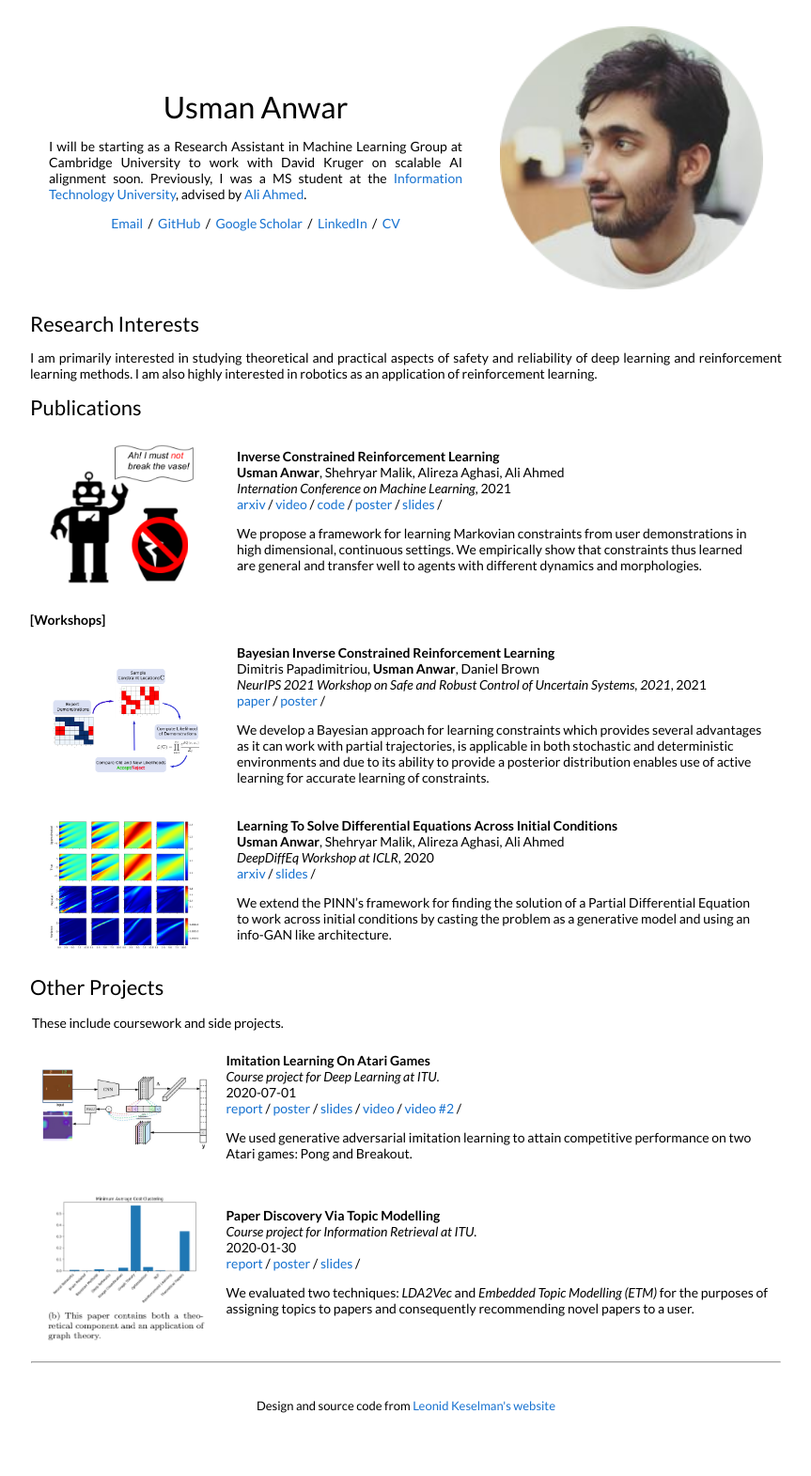
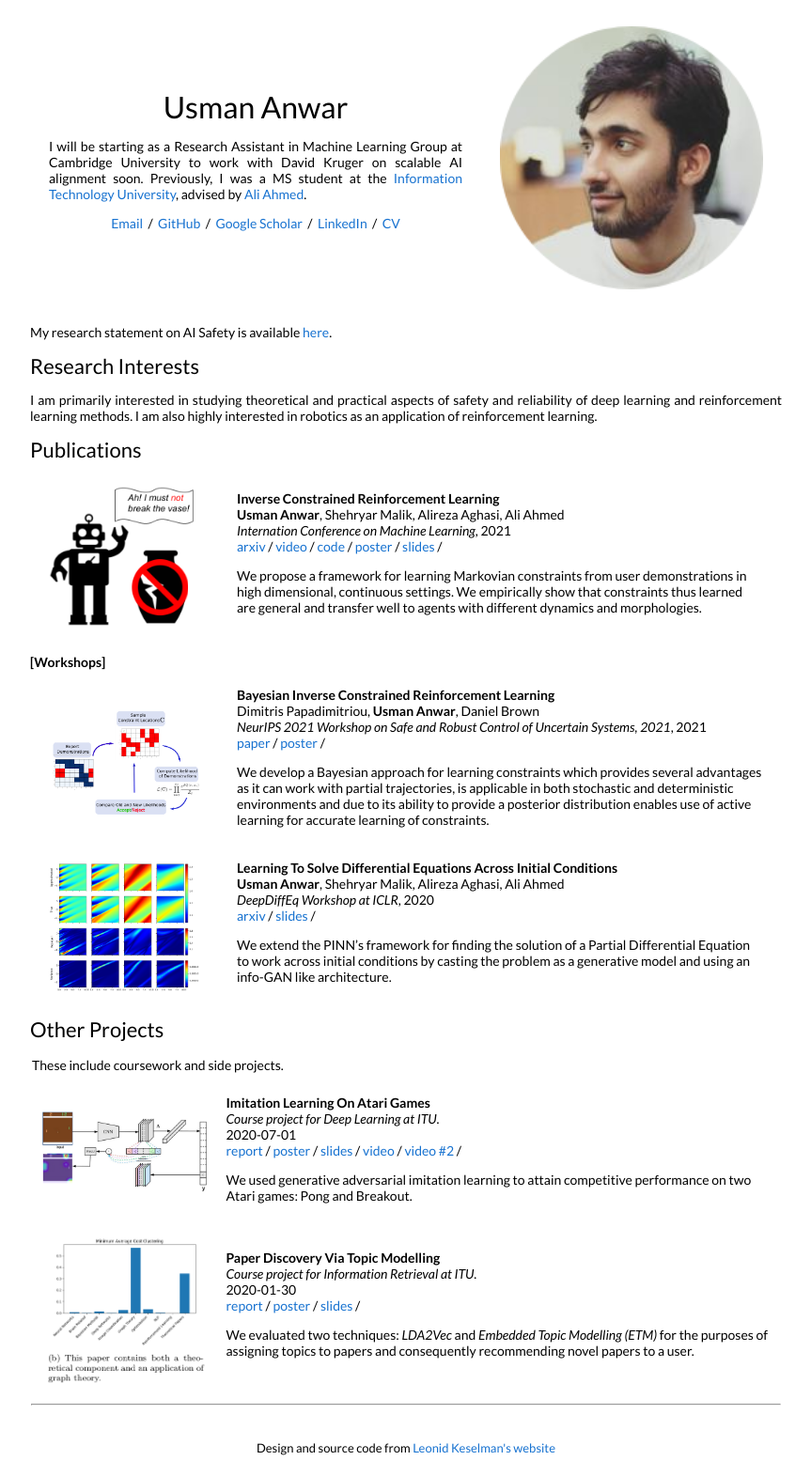
Before and after one commit to uzman-anwar/uzman-anwar.github.io, a Jekyll site: the page built from _posts/workshop/2021-12-01-BICRL.markdown, in a window 1280 px wide. Shown: the whole page at 94% size, without its empty margins (208-1071 px from the left). Built offline with Jekyll 4.4.1, drawn with Linux system fonts in a browser that asks for light colours; before the commit the page ends 1526 px from its top, so only the background shows below that.

Commit message:
Added research statement on AI Safety

```diff
--- a/_layouts/default.html
+++ b/_layouts/default.html
@@ -43,6 +43,9 @@
             </td>
           </tr>
         </table>
+
+        <p>My research statement on AI Safety is available <a href="/pdfs/Research_Statement_On_AI_Safety.pdf">here</a>.
+        </p>
 
 
 	<h2>Research Interests</h2>
```
